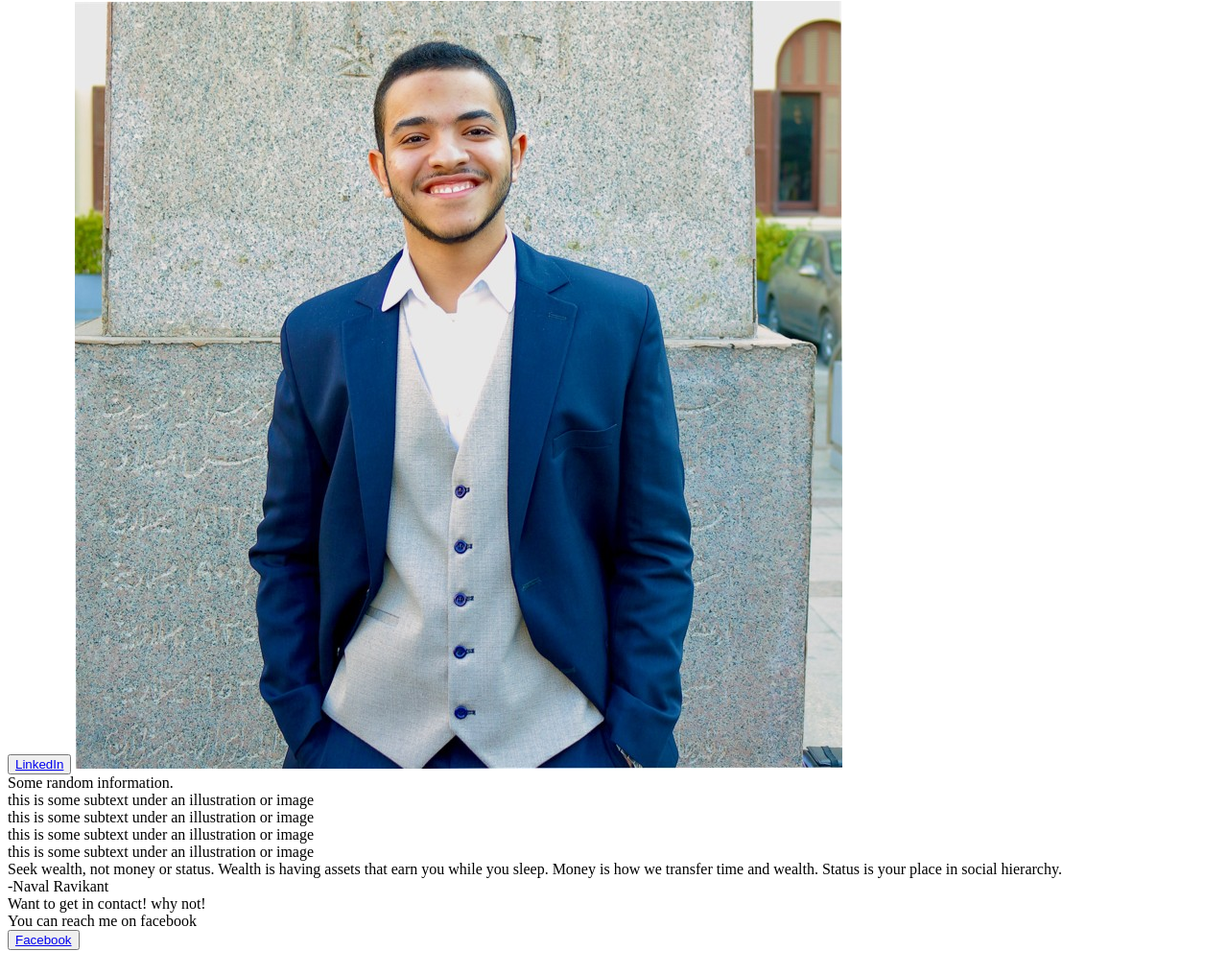
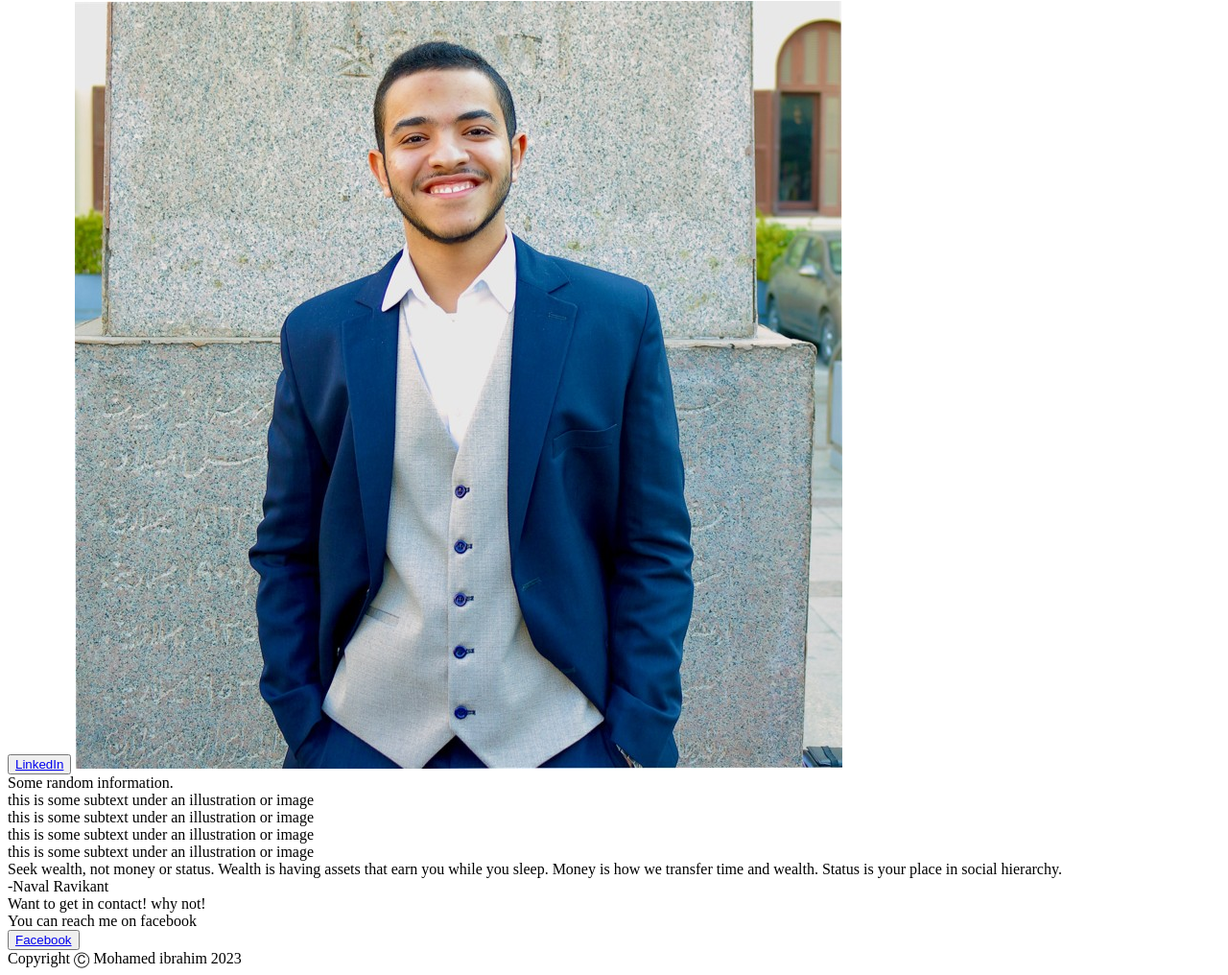
Before and after one commit to Medo072/odin-landing-page-project, a plain HTML site: page index.html in a window 1280 px wide. Shown: the part 285-1301 px from the top of the page at 96% size. Drawn offline with Linux system fonts and the light colour scheme.

Commit message:
design the copyright section

```diff
--- a/index.html
+++ b/index.html
@@ -56,5 +56,8 @@
             <div class="text">You can reach me on facebook</div>
             <button class="facebook"><a href="https://www.facebook.com/mohamedi.ismail02" target="_blank">Facebook</a></button>
         </div>
+        <div class="copyright">
+            Copyright Ⓒ Mohamed ibrahim 2023
+        </div>
     </body>
 </html>
```
